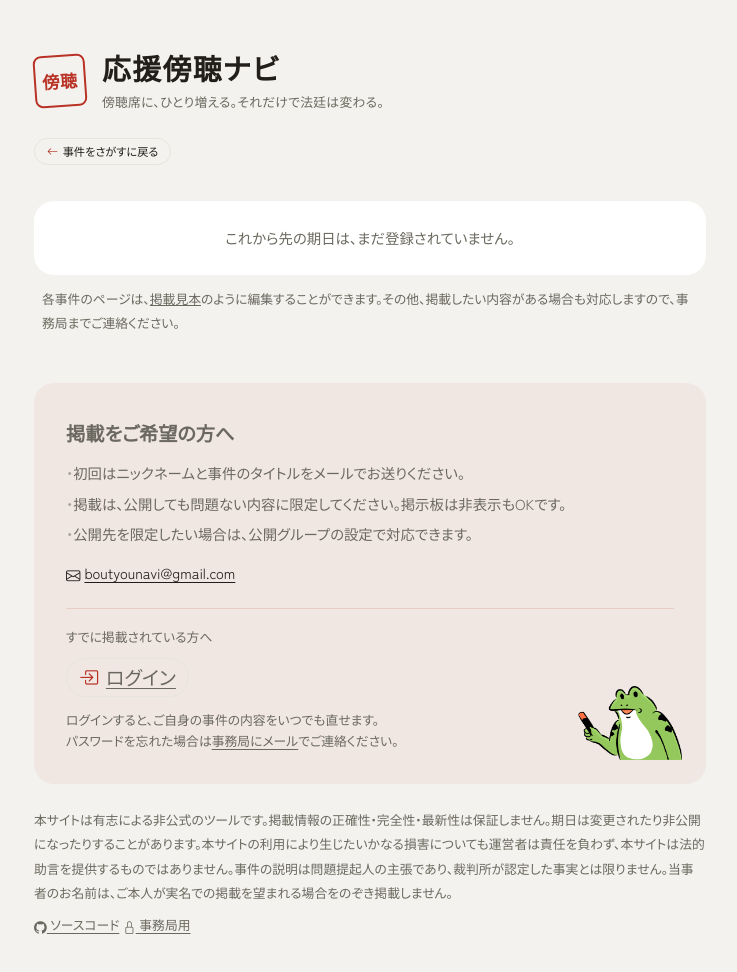
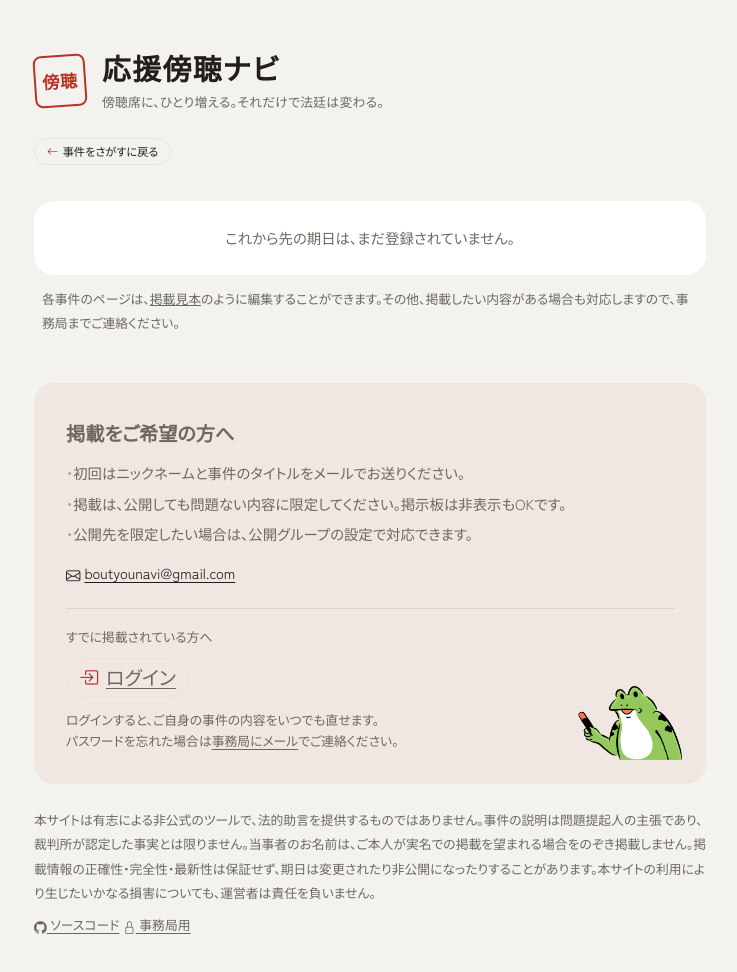
Before and after one commit to minnanosaiban/court-calendar, a website: page public/case.html in a window 1280 px wide. Shown: the whole page, without its empty margins (270-1007 px from the left). Drawn offline with nearby package versions, Linux system fonts and the light colour scheme; no server answers.

Commit message:
Update court-calendar

```diff
--- a/public/case.html
+++ b/public/case.html
@@ -73,7 +73,7 @@
       </div>
       <img src="frog-mic.png" alt="" class="request-frog">
     </div>
-    <p class="disc">本サイトは有志による非公式のツールです。掲載情報の正確性・完全性・最新性は保証しません。期日は変更されたり非公開になったりすることがあります。本サイトの利用により生じたいかなる損害についても運営者は責任を負わず、本サイトは法的助言を提供するものではありません。事件の説明は問題提起人の主張であり、裁判所が認定した事実とは限りません。当事者のお名前は、ご本人が実名での掲載を望まれる場合をのぞき掲載しません。</p>
+    <p class="disc">本サイトは有志による非公式のツールで、法的助言を提供するものではありません。事件の説明は問題提起人の主張であり、裁判所が認定した事実とは限りません。当事者のお名前は、ご本人が実名での掲載を望まれる場合をのぞき掲載しません。掲載情報の正確性・完全性・最新性は保証せず、期日は変更されたり非公開になったりすることがあります。本サイトの利用により生じたいかなる損害についても、運営者は責任を負いません。</p>
     <p class="status-row"><a href="https://github.com/minnanosaiban/court-calendar" target="_blank" rel="noopener"><i class="bi bi-github" aria-hidden="true"></i> ソースコード</a><span id="status"></span></p>
   </footer>
 </div>
```
Also changed, not shown: public/cases.html (+1 -1 lines), public/dates.html (+1 -1 lines), public/index.html (+1 -1 lines), public/presenter.html (+1 -1 lines).
